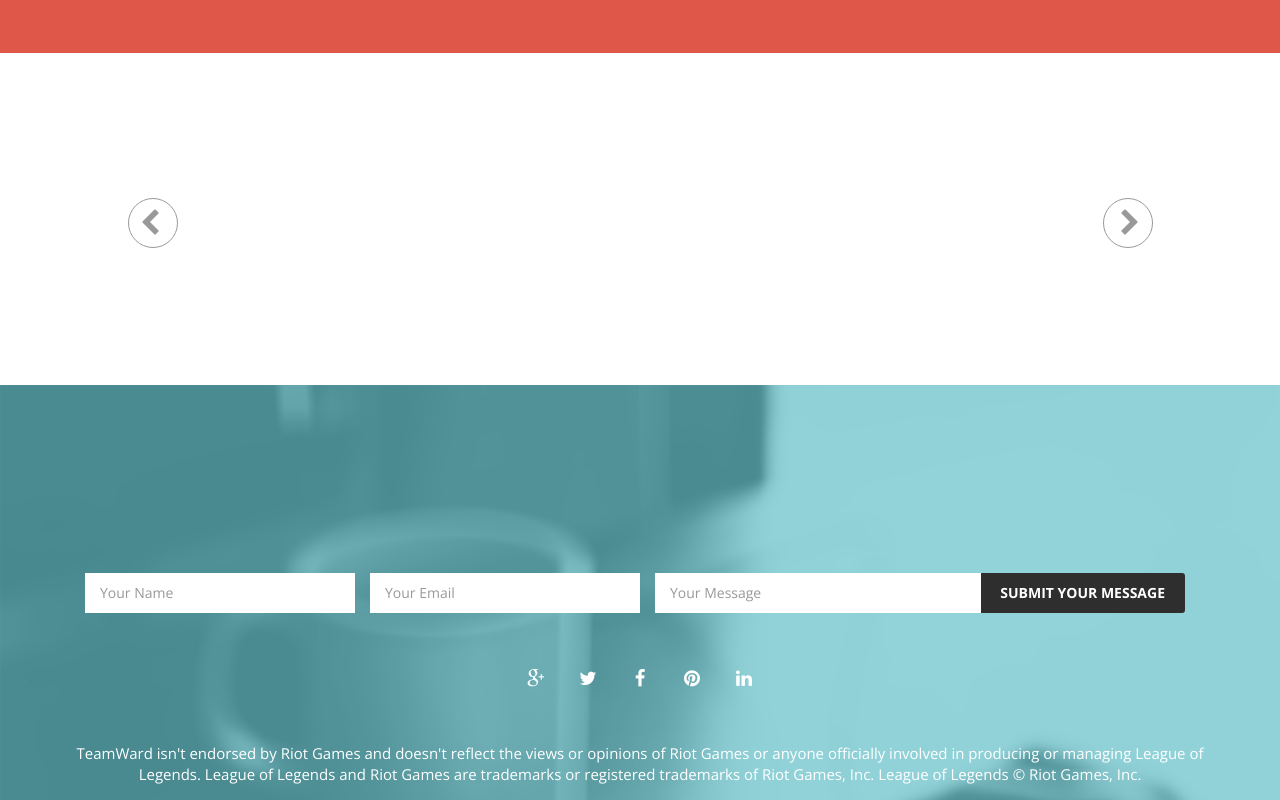
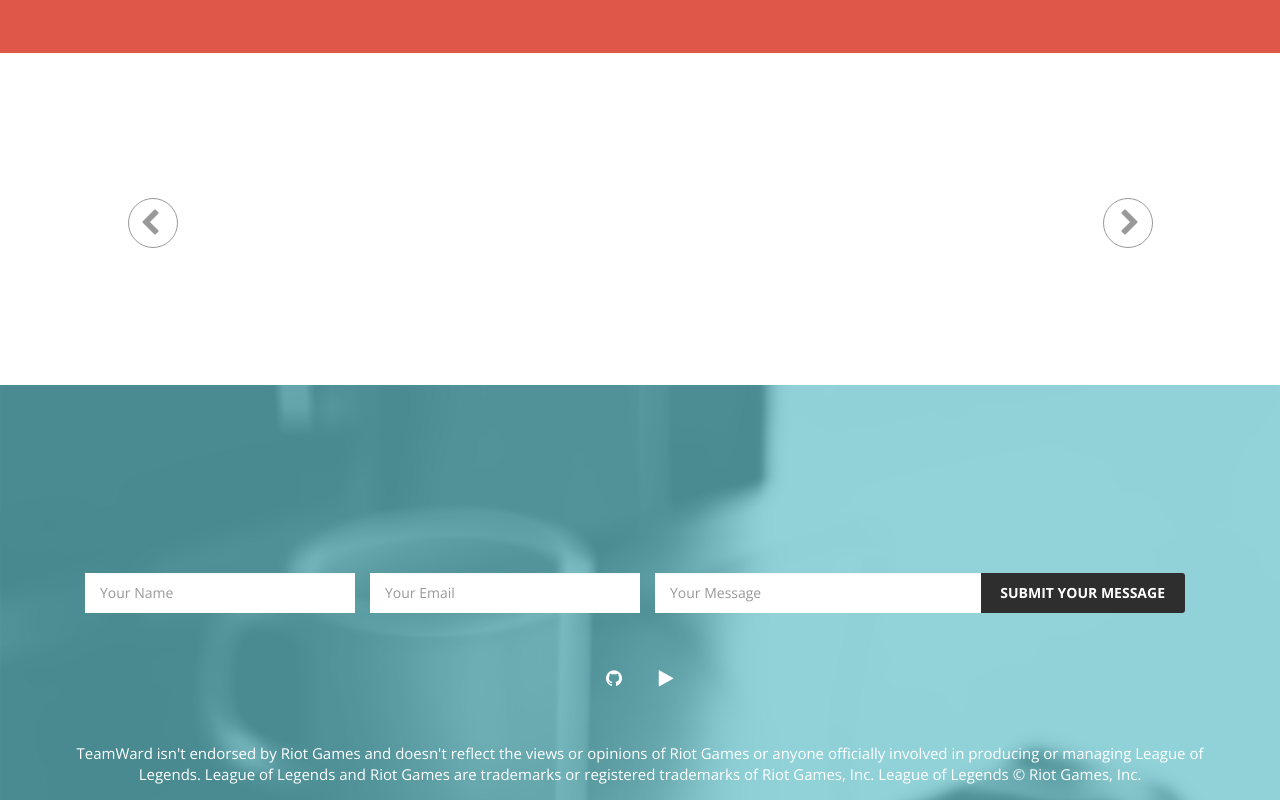
Before and after one commit to ScoopThemes/SevenApp, a plain HTML site: page index.html in a window 1280 px wide. Shown: the part 2297-3097 px from the top of the page. Drawn offline with nearby package versions, Linux system fonts and the light colour scheme.

Commit message:
Remvoed google / facebook / linkedin

```diff
--- a/index.html
+++ b/index.html
@@ -321,11 +321,8 @@
                     <div class="col-md-12">
                         <div class="social">
                             <ul>
-                                <li><a href="#"><i class="fa fa-google-plus fa-lg"></i></a></li>
-                                <li><a href="#"><i class="fa fa-twitter fa-lg"></i></a></li>
-                                <li><a href="#"><i class="fa fa-facebook fa-lg"></i></a></li>
-                                <li><a href="#"><i class="fa fa-pinterest fa-lg"></i></a></li>
-                                <li><a href="#"><i class="fa fa-linkedin fa-lg"></i></a></li>
+                                <li><a href="https://github.com/Neamar/teamward-client"><i class="fa fa-github fa-lg"></i></a></li>
+                                <li><a href="https://play.google.com/store/apps/details?id=fr.neamar.lolgamedata"><i class="fa fa-play fa-lg"></i></a></li>
                             </ul>
                         </div>
                         <p class="rights">
```
